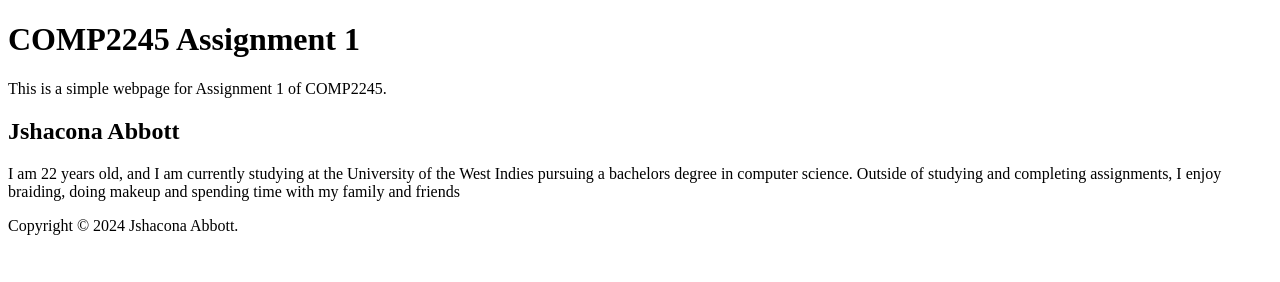
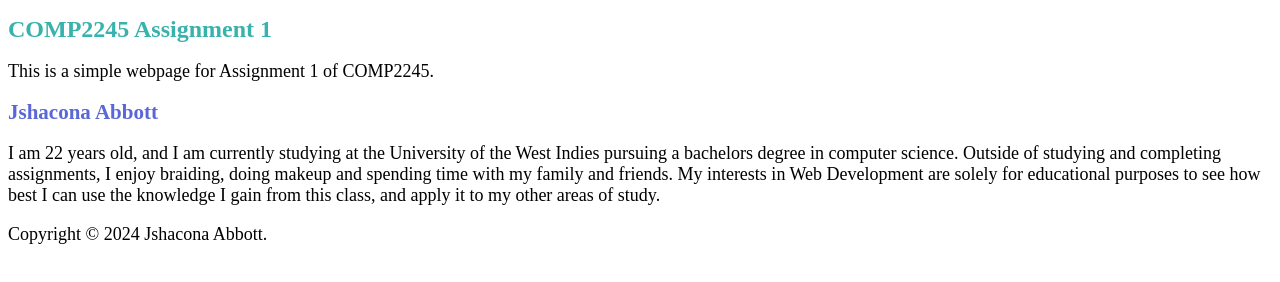
Before and after one commit to Jshacona/comp2245-assignment1, a plain HTML site: page index.html in a window 1280 px wide. Drawn offline with Linux system fonts and the light colour scheme.

Commit message:
Added changes to index.html and styles.css

```diff
--- a/index.html
+++ b/index.html
@@ -4,6 +4,7 @@
     <meta charset="UTF-8">
     <meta name="viewport" content="width=device-width, initial-scale=1.0">
     <title>COMP2245 Assignment 1</title>
+    <link rel="stylesheet" href="styles.css">
 </head>
 <body>
     <header>
@@ -12,7 +13,7 @@
     </header>
     <main>
         <h2>Jshacona Abbott</h2>
-        <p> I am 22 years old, and I am currently studying at the University of the West Indies pursuing a bachelors degree in computer science. Outside of studying and completing assignments, I enjoy braiding, doing makeup and spending time with my family and friends</p>
+        <p> I am 22 years old, and I am currently studying at the University of the West Indies pursuing a bachelors degree in computer science. Outside of studying and completing assignments, I enjoy braiding, doing makeup and spending time with my family and friends. My interests in Web Development are solely for educational purposes to see how best I can use the knowledge I gain from this class, and apply it to my other areas of study.</p>
     </main>
     <footer>
         <p>Copyright &copy; 2024 Jshacona Abbott.</p>
--- /dev/null
+++ b/styles.css
@@ -0,0 +1,13 @@
+h1{
+font-size: 24px;
+color: #38B2AC;
+}
+
+h2{
+font-size: 21px;
+color: #5A67D8;
+}
+
+p{
+font-size: 18px;
+}
```
